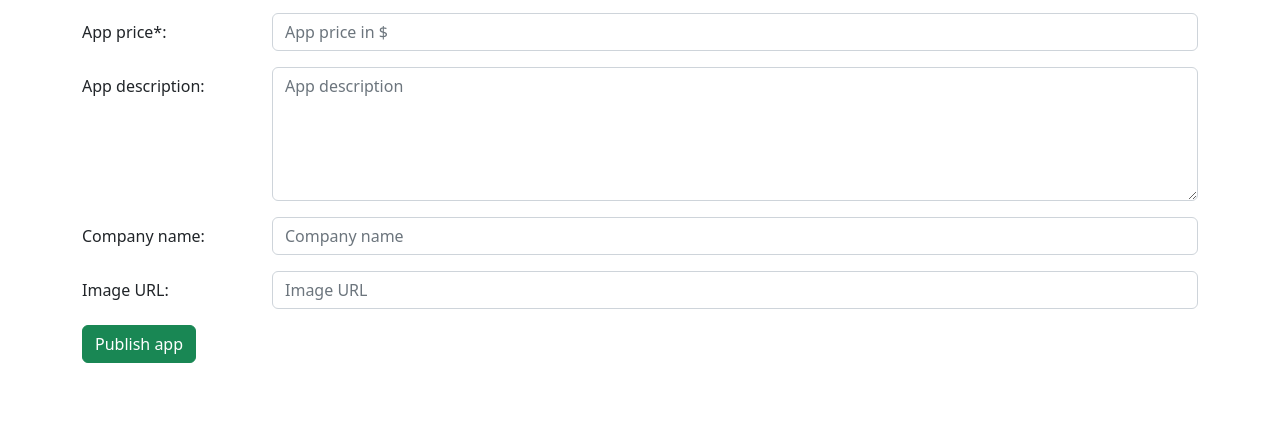
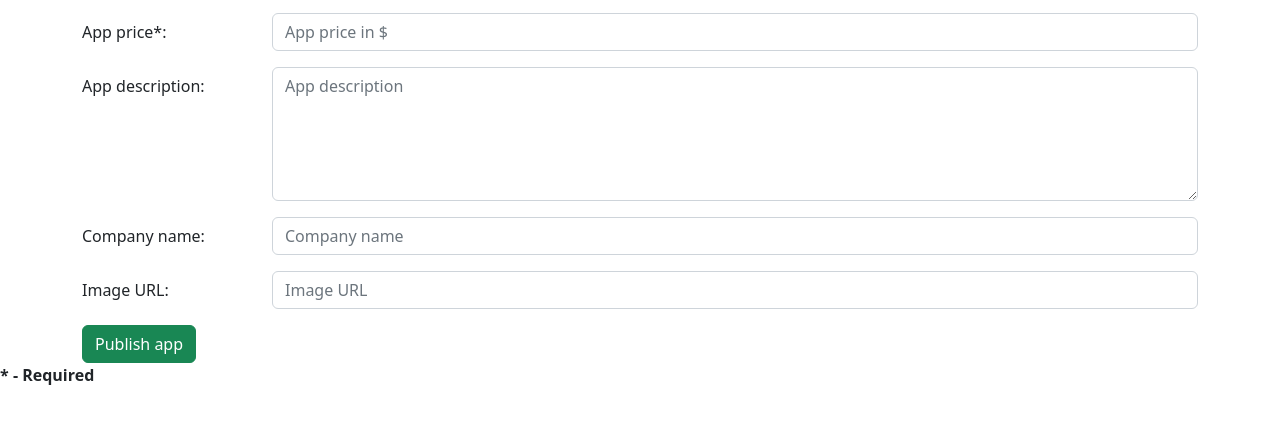
Before and after one commit to 08-Noam-David/AppCenter, a plain HTML site: page addApplication.html in a window 1280 px wide. Shown: the part 144-568 px from the top of the page. Drawn offline with nearby package versions, Linux system fonts and the light colour scheme.

Commit message:
Add footer

```diff
--- a/addApplication.html
+++ b/addApplication.html
@@ -101,6 +101,10 @@
         <button type="submit" class="btn btn-success">Publish app</button>
       </form>
     </main>
+
+    <footer>
+      <span class="fw-bold">* - Required</span>
+    </footer>
     <script src="AddApp.js"></script>
   </body>
 </html>
```
